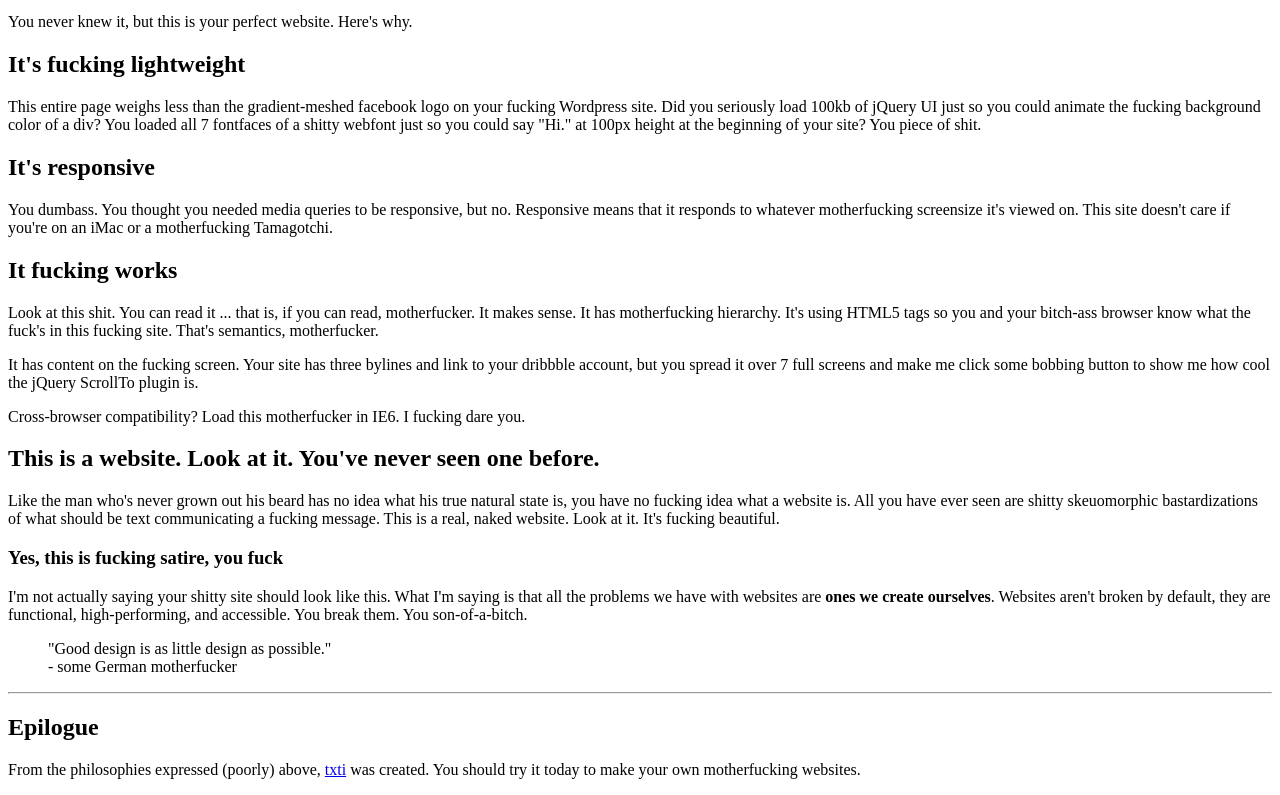
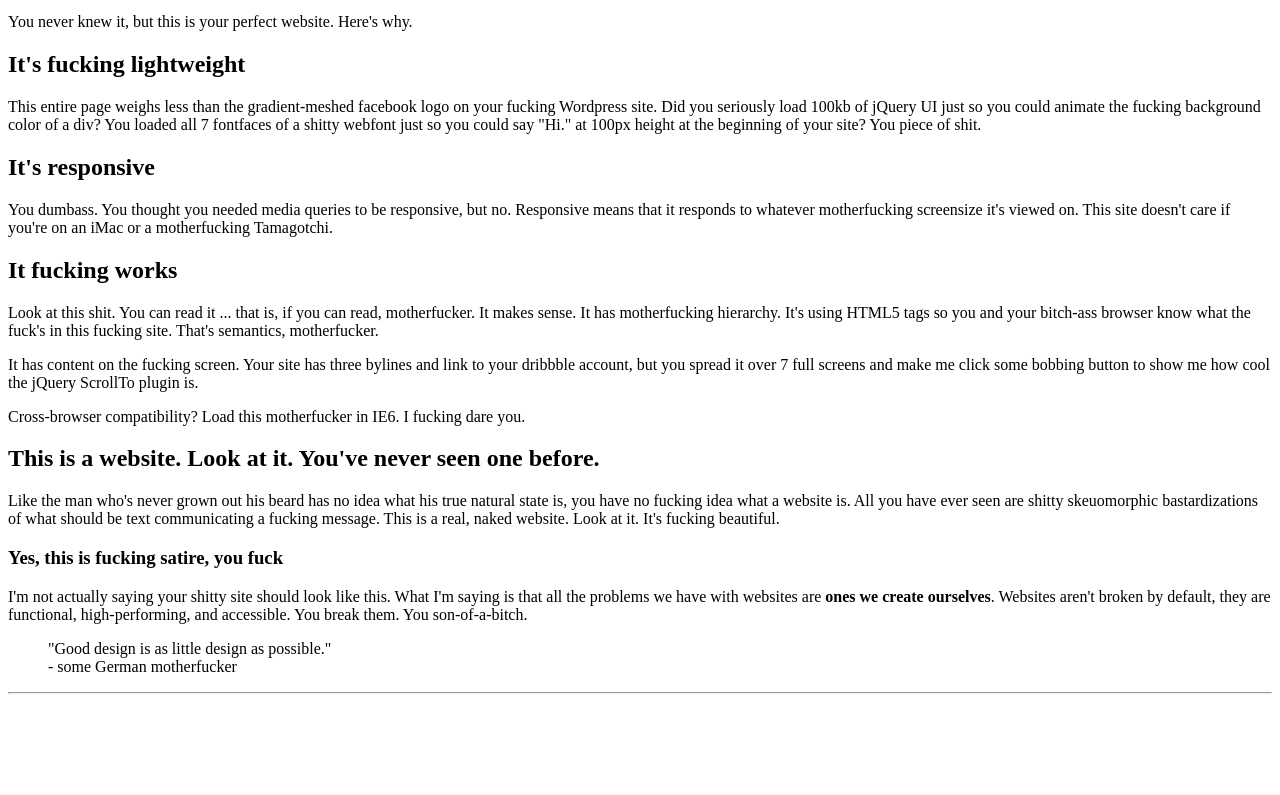
Before and after one commit to Bigguysahaj/Demo-website, a plain HTML site: page index.html in a window 1280 px wide. Shown: the part 423-1218 px from the top of the page. After the commit the page ends 1125 px from the top, so only its background shows below. Drawn offline with Linux system fonts and the light colour scheme.

Commit message:
Update index.html

```diff
--- a/index.html
+++ b/index.html
@@ -4,7 +4,7 @@
     <meta charset="utf-8">
     <meta name="viewport" content="width=device-width, initial-scale=1">
 
-    <!-- FOR THE CURIOUS: This site was made by @thebarrytone. Don't tell my mom. -->
+    <!-- This site was made by me. Don't tell my mom. -->
 
     <title>Motherfucking Website</title>
 </head>
@@ -63,19 +63,5 @@
 
     <hr>
 
-    <h2>Epilogue</h2>
-    <p>From the philosophies expressed (poorly) above, <a href="http://txti.es">txti</a> was created. You should try it today to make your own motherfucking websites.</p>
-
-    <!-- yes, I know...wanna fight about it? -->
-    <script>
-      (function(i,s,o,g,r,a,m){i['GoogleAnalyticsObject']=r;i[r]=i[r]||function(){
-      (i[r].q=i[r].q||[]).push(arguments)},i[r].l=1*new Date();a=s.createElement(o),
-      m=s.getElementsByTagName(o)[0];a.async=1;a.src=g;m.parentNode.insertBefore(a,m)
-      })(window,document,'script','//www.google-analytics.com/analytics.js','ga');
-
-      ga('create', 'UA-45956659-1', 'motherfuckingwebsite.com');
-      ga('send', 'pageview');
-    </script>
-
 </body>
 </html>
```
